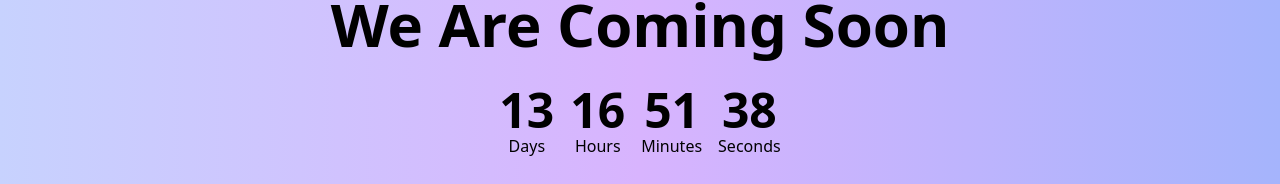
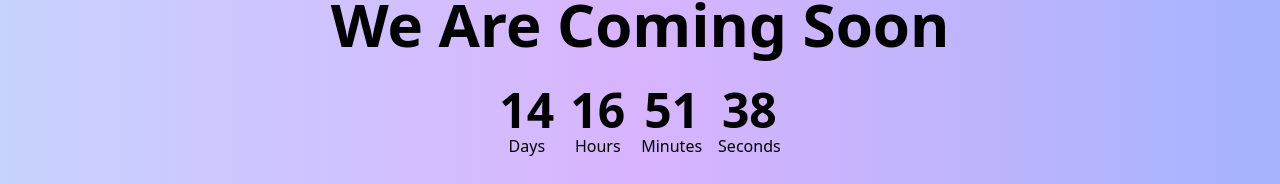
Before and after one commit to shreyasramachandran/test-crafters, a Next.js app: page / in a window 1280 px wide. Shown: the part 324-508 px from the top of the page. Built offline with nearby package versions, Linux system fonts and the light colour scheme.

Commit message:
Update page.tsx

```diff
--- a/src/app/page.tsx
+++ b/src/app/page.tsx
@@ -4,7 +4,7 @@ import React, { useState, useEffect } from 'react';
 
 // Target date for countdown (Year, Month (0-indexed), Day, Hour, Minute)
 
-const targetDate = new Date(2024, 3, 21, 23, 59).getTime();
+const targetDate = new Date(2024, 3, 22, 23, 59).getTime();
 
 
 
```
